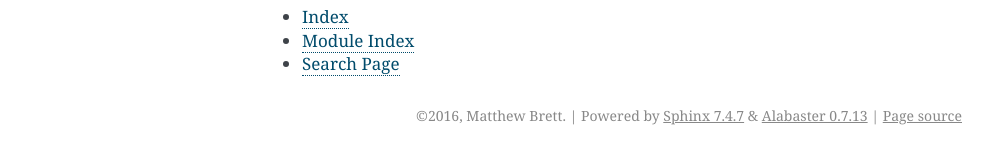
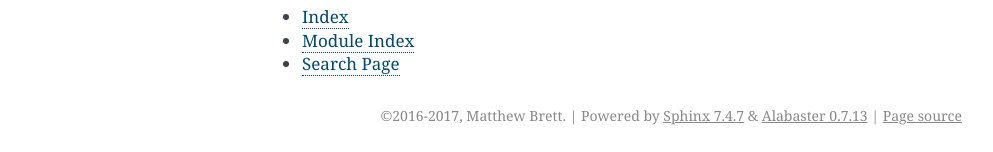
Before and after one commit to matthew-brett/nb2plots, a Sphinx documentation site: the page built from doc/index.rst, in a window 1280 px wide. Shown: the part 1034-1186 px from the top of the page, without its empty margins (148-1141 px from the left). Built offline with Sphinx 7.4.7, drawn with Linux system fonts in a browser that asks for light colours; pages that are not in the unit, such as notebooks, are missing from menus.

```diff
--- a/doc/conf.py
+++ b/doc/conf.py
@@ -58,7 +58,7 @@ master_doc = 'index'
 
 # General information about the project.
 project = 'nb2plots'
-copyright = '2016, Matthew Brett'
+copyright = '2016-2017, Matthew Brett'
 author = 'Matthew Brett'
 
 # The version info for the project you're documenting, acts as replacement for
--- a/doc/devel/make_release.rst
+++ b/doc/devel/make_release.rst
@@ -32,16 +32,11 @@ Releasing nb2plots
 * Once everything looks good, you are ready to upload the source release to
   PyPi.  See `setuptools intro`_.  Make sure you have a file
   ``\$HOME/.pypirc``, of form::
-
     [distutils]
     index-servers =
         pypi
 
     [pypi]
-    username:your.pypi.username
-    password:your-password
-
-    [warehouse]
     repository: https://upload.pypi.io/legacy/
     username:your.pypi.username
     password:your-password
```
Also changed, not shown: 2 other files.
